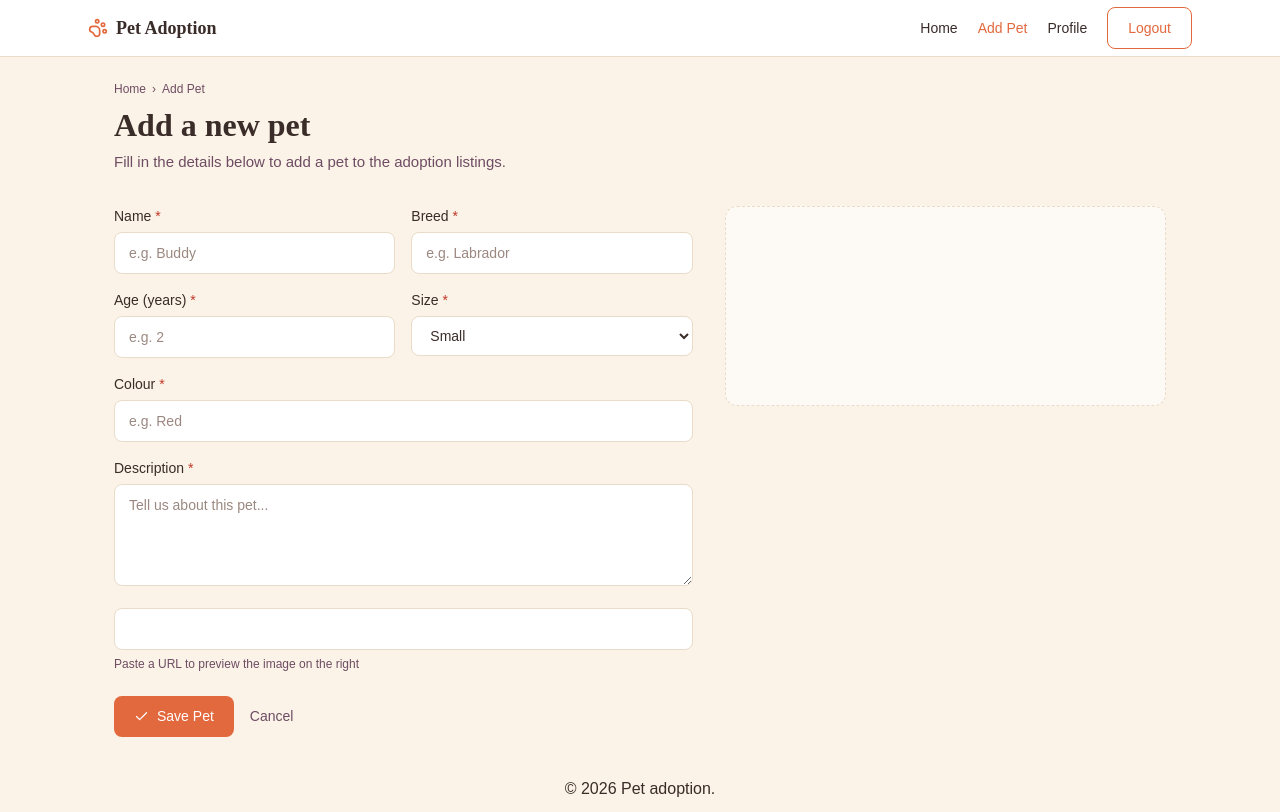
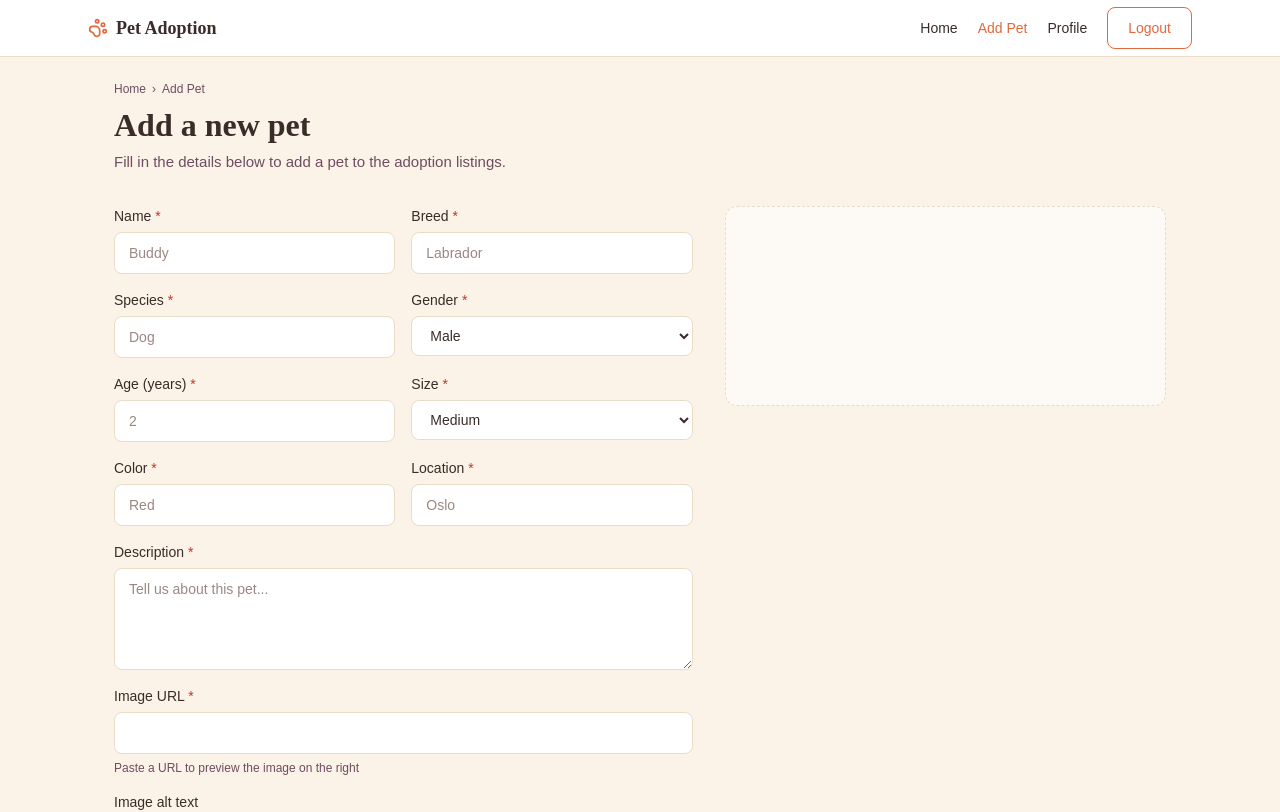
Before and after one commit to Mortmeister/Pet-adoption-app, a React (Vite) app: page /manage/pets/create in a window 1280 px wide. Shown: the top 812 px of the page. Built offline with nearby package versions, Linux system fonts and the light colour scheme; no server answers; sample sign-in values are in the browser's storage.

Commit message:
Feat: Add client side validation to create pet form

```diff
--- a/src/pages/managePets/CreatePetPage.tsx
+++ b/src/pages/managePets/CreatePetPage.tsx
@@ -1,10 +1,22 @@
 import { useState } from "react";
 import { Link } from "react-router-dom";
 import { Check } from "lucide-react";
+import { useForm } from "react-hook-form";
+import { type CreatePetFormData } from "../../types/pets";
 
 export default function CreatePetPage() {
   const [loading, setLoading] = useState(false);
   const [error, setError] = useState<string | null>(null);
+
+  const {
+    register,
+    formState: { errors },
+  } = useForm<CreatePetFormData>({
+    mode: "onBlur",
+    defaultValues: {
+      size: "Medium",
+    },
+  });
 
   return (
     <div className="mx-auto w-full max-w-275 flex-1 px-6 py-6">
@@ -39,9 +51,21 @@ export default function CreatePetPage() {
                 </label>
                 <input
                   type="text"
-                  placeholder="e.g. Buddy"
+                  placeholder="Buddy"
                   className="w-full rounded-lg border border-(--color-border) bg-(--color-surface) px-3.5 py-2.5 text-sm text-(--color-text) placeholder:text-(--color-text-subtle) transition-colors duration-300 focus:border-(--color-primary) focus:outline-none"
+                  {...register("name", {
+                    required: "Name is required",
+                    minLength: {
+                      value: 3,
+                      message: "Name must be at least 3 characters longs",
+                    },
+                    maxLength: {
+                      value: 15,
+                      message: "Name cannot be more than 15 characters longs",
+                    },
+                  })}
                 />
+                {errors.name && <p>{errors.name.message}</p>}
               </div>
 
               <div className="form-group flex flex-1 flex-col">
@@ -50,12 +74,64 @@ export default function CreatePetPage() {
                 </label>
                 <input
                   type="text"
-                  placeholder="e.g. Labrador"
+                  placeholder="Labrador"
                   className="w-full rounded-lg border border-(--color-border) bg-(--color-surface) px-3.5 py-2.5 text-sm text-(--color-text) placeholder:text-(--color-text-subtle) transition-colors duration-300 focus:border-(--color-primary) focus:outline-none"
+                  {...register("breed", {
+                    required: "breed is required",
+                    minLength: {
+                      value: 3,
+                      message: "Breed must be at least 3 characters longs",
+                    },
+                    maxLength: {
+                      value: 15,
+                      message: "Breed cannot be more than 15 characters longs",
+                    },
+                  })}
                 />
+                {errors.breed && <p>{errors.breed.message}</p>}
               </div>
             </div>
 
+            <div className="flex gap-4">
+              <div className="form-group flex flex-1 flex-col">
+                <label className="mb-1.5 block text-sm font-medium text-(--color-text)">
+                  Species <span className="text-(--color-danger)">*</span>
+                </label>
+                <input
+                  type="text"
+                  placeholder="Dog"
+                  className="w-full rounded-lg border border-(--color-border) bg-(--color-surface) px-3.5 py-2.5 text-sm text-(--color-text) placeholder:text-(--color-text-subtle) transition-colors duration-300 focus:border-(--color-primary) focus:outline-none"
+                  {...register("species", {
+                    required: "Species is required",
+                    minLength: {
+                      value: 3,
+                      message: "Species must be at least 3 characters longs",
+                    },
+                    maxLength: {
+                      value: 15,
+                      message:
+                        "Species cannot be more than 15 characters longs",
+                    },
+                  })}
+                />
+                {errors.species && <p>{errors.species.message}</p>}
+              </div>
+
+              <div className="form-group flex flex-1 flex-col">
+                <label className="mb-1.5 block text-sm font-medium text-(--color-text)">
+                  Gender <span className="text-(--color-danger)">*</span>
+                </label>
+                <select
+                  className={`cursor-pointer w-full rounded-lg border border-(--color-border) bg-(--color-surface) px-3.5 py-2.5 text-sm text-(--color-text) placeholder:text-(--color-text-subtle) transition-colors duration-300 focus:border-(--color-primary) focus:outline-none"`}
+                  {...register("gender", { required: "Gender is required" })}
+                >
+                  <option value="Male">Male</option>
+                  <option value="Female">Female</option>
+                  <option value="Unknown">Unknown</option>
+                </select>
+                {errors.gender && <p>{errors.gender.message}</p>}
+              </div>
+            </div>
             <div className="flex gap-4">
               <div className="form-group flex flex-1 flex-col">
                 <label className="mb-1.5 block text-sm font-medium text-(--color-text)">
@@ -64,10 +140,16 @@ export default function CreatePetPage() {
                 <input
                   type="number"
                   min="0"
-                  max="30"
-                  placeholder="e.g. 2"
+                  max="50"
+                  placeholder="2"
                   className="w-full rounded-lg border border-(--color-border) bg-(--color-surface) px-3.5 py-2.5 text-sm text-(--color-text) placeholder:text-(--color-text-subtle) transition-colors duration-300 focus:border-(--color-primary) focus:outline-none"
+                  {...register("age", {
+                    required: "Age is required",
+                    min: { value: 0, message: "Age must be 0 or greater" },
+                    max: { value: 50, message: "Age must be 50 or less" },
+                  })}
                 />
+                {errors.age && <p>{errors.age.message}</p>}
               </div>
 
               <div className="form-group flex flex-1 flex-col">
@@ -76,23 +158,63 @@ export default function CreatePetPage() {
                 </label>
                 <select
                   className={`cursor-pointer w-full rounded-lg border border-(--color-border) bg-(--color-surface) px-3.5 py-2.5 text-sm text-(--color-text) placeholder:text-(--color-text-subtle) transition-colors duration-300 focus:border-(--color-primary) focus:outline-none"`}
+                  {...register("size", { required: "Size is required" })}
                 >
                   <option value="Small">Small</option>
                   <option value="Medium">Medium</option>
                   <option value="Large">Large</option>
                 </select>
+                {errors.size && <p>{errors.size.message}</p>}
               </div>
             </div>
 
-            <div className="form-group flex flex-col">
+            <div className="flex gap-4">
+              <div className="form-group flex flex-1 flex-col">
                 <label className="mb-1.5 block text-sm font-medium text-(--color-text)">
-                Colour <span className="text-(--color-danger)">*</span>
+                  Color <span className="text-(--color-danger)">*</span>
                 </label>
                 <input
                   type="text"
-                placeholder="e.g. Red"
+                  placeholder="Red"
                   className="w-full rounded-lg border border-(--color-border) bg-(--color-surface) px-3.5 py-2.5 text-sm text-(--color-text) placeholder:text-(--color-text-subtle) transition-colors duration-300 focus:border-(--color-primary) focus:outline-none"
+                  {...register("color", {
+                    required: "Color is required",
+                    minLength: {
+                      value: 3,
+                      message: "Color must be at least 3 characters longs",
+                    },
+                    maxLength: {
+                      value: 15,
+                      message: "Color cannot be more than 15 characters longs",
+                    },
+                  })}
                 />
+                {errors.color && <p>{errors.color.message}</p>}
+              </div>
+
+              <div className="form-group flex flex-1 flex-col">
+                <label className="mb-1.5 block text-sm font-medium text-(--color-text)">
+                  Location <span className="text-(--color-danger)">*</span>
+                </label>
+                <input
+                  type="text"
+                  placeholder="Oslo"
+                  className="w-full rounded-lg border border-(--color-border) bg-(--color-surface) px-3.5 py-2.5 text-sm text-(--color-text) placeholder:text-(--color-text-subtle) transition-colors duration-300 focus:border-(--color-primary) focus:outline-none"
+                  {...register("location", {
+                    required: "Location is required",
+                    minLength: {
+                      value: 3,
+                      message: "Location must be at least 3 characters longs",
+                    },
+                    maxLength: {
+                      value: 30,
+                      message:
+                        "Location cannot be more than 30 characters longs",
+                    },
+                  })}
+                />
+                {errors.location && <p>{errors.location.message}</p>}
+              </div>
             </div>
 
             <div className="form-group flex flex-col">
@@ -103,20 +225,38 @@ export default function CreatePetPage() {
                 rows={4}
                 placeholder="Tell us about this pet..."
                 className="w-full rounded-lg border border-(--color-border) bg-(--color-surface) px-3.5 py-2.5 text-sm text-(--color-text) placeholder:text-(--color-text-subtle) transition-colors duration-300 focus:border-(--color-primary) focus:outline-none"
+                {...register("description", {
+                  required: "Description is required",
+                })}
               />
+              {errors.description && <p>{errors.description.message}</p>}
             </div>
 
             <div className="form-group flex flex-col">
               <label className="mb-1.5 block text-sm font-medium text-(--color-text)">
-                {" "}
+                Image URL <span className="text-(--color-danger)">*</span>
               </label>
               <input
                 type="url"
                 className="w-full rounded-lg border border-(--color-border) bg-(--color-surface) px-3.5 py-2.5 text-sm text-(--color-text) placeholder:text-(--color-text-subtle) transition-colors duration-300 focus:border-(--color-primary) focus:outline-none"
+                {...register("image.url", {
+                  required: "Image url is required",
+                })}
               />
+              {errors.image?.url && <p>{errors.image?.url.message}</p>}
               <p className="mt-1.5 text-xs text-(--color-text-muted)">
                 Paste a URL to preview the image on the right
               </p>
+            </div>
+            <div className="form-group flex flex-col">
+              <label className="mb-1.5 block text-sm font-medium text-(--color-text)">
+                Image alt text
+              </label>
+              <input
+                type="text"
+                className="w-full rounded-lg border border-(--color-border) bg-(--color-surface) px-3.5 py-2.5 text-sm text-(--color-text) placeholder:text-(--color-text-subtle) transition-colors duration-300 focus:border-(--color-primary) focus:outline-none"
+                {...register("image.alt", {})}
+              />
             </div>
 
             <div className="mt-2 flex items-center gap-4">
--- a/src/types/pets.ts
+++ b/src/types/pets.ts
@@ -25,3 +25,16 @@ export type Pet = {
 export type PetsResponse = {
   data: Pet[];
 };
+
+export type CreatePetFormData = {
+  name: string;
+  breed: string;
+  species: string;
+  gender: string;
+  location: string;
+  age: string;
+  size: string;
+  color: string;
+  description: string;
+  image?: { url: string; alt?: string };
+};
```
Lines whose indentation alone changed are shown as unchanged.
